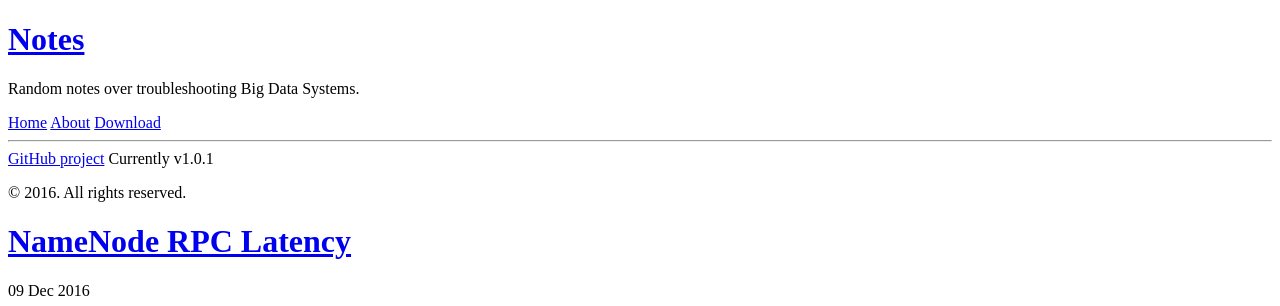
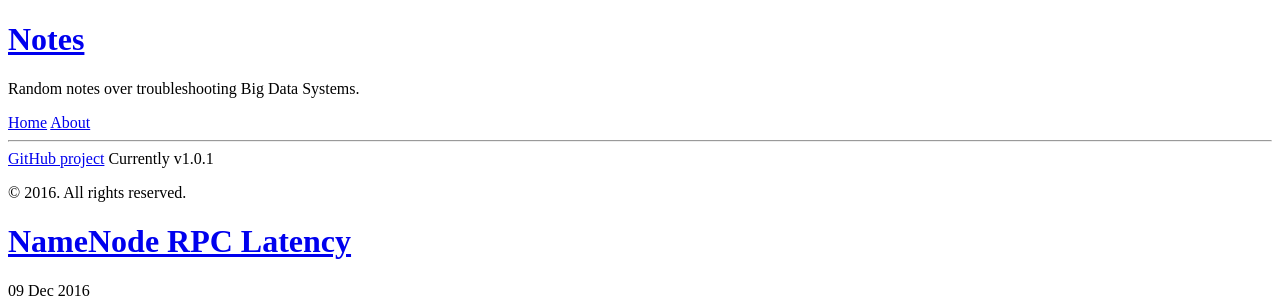
Before and after one commit to QwertyManiac/notes, a Jekyll site: the page built from index.html, in a window 1280 px wide and 900 px high. Shown: the top 306 px of the window. Built offline with Jekyll 4.4.1, drawn with Linux system fonts in a browser that asks for light colours; the list of posts is cut into pages by our own code.

Commit message:
Remove sidebar link

```diff
--- a/_includes/sidebar.html
+++ b/_includes/sidebar.html
@@ -26,7 +26,6 @@
         {% endif %}
       {% endfor %}
 
-      <a class="sidebar-nav-item" href="{{ site.github.repo }}/archive/master.zip">Download</a>
       <hr>
       <a class="sidebar-nav-item" href="{{ site.github.repo }}">GitHub project</a>
       <span class="sidebar-nav-item">Currently v{{ site.version }}</span>
```
